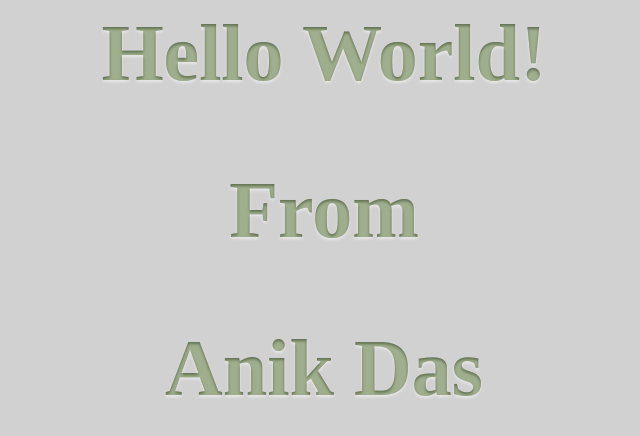
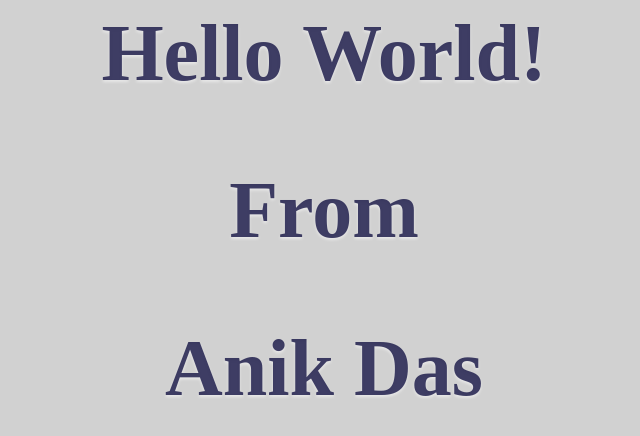
Before and after one commit to anikdas/anikdas.github.io, a plain HTML site: page index.html in a window 1280 px wide. Shown: the whole page, without its empty margins (316-956 px from the left). Drawn offline with Linux system fonts and the light colour scheme; a web font is replaced by a local one.

Commit message:
updated index

```diff
--- a/css/mycss.css
+++ b/css/mycss.css
@@ -2,10 +2,9 @@ body{
 	background-color: #D1D1D1;
 }
 h1,h2{
-	background-color: #565656;
 	font-family: 'Quando', serif;
 	text-align: center;
-  	color: rgba(129, 187, 66, 0.28);
+  	color: rgba(19, 17, 66, 0.8);
   	text-shadow: 0px 2px 3px rgba(255,255,255,0.5);
   	-webkit-background-clip: text;
      -moz-background-clip: text;
```
